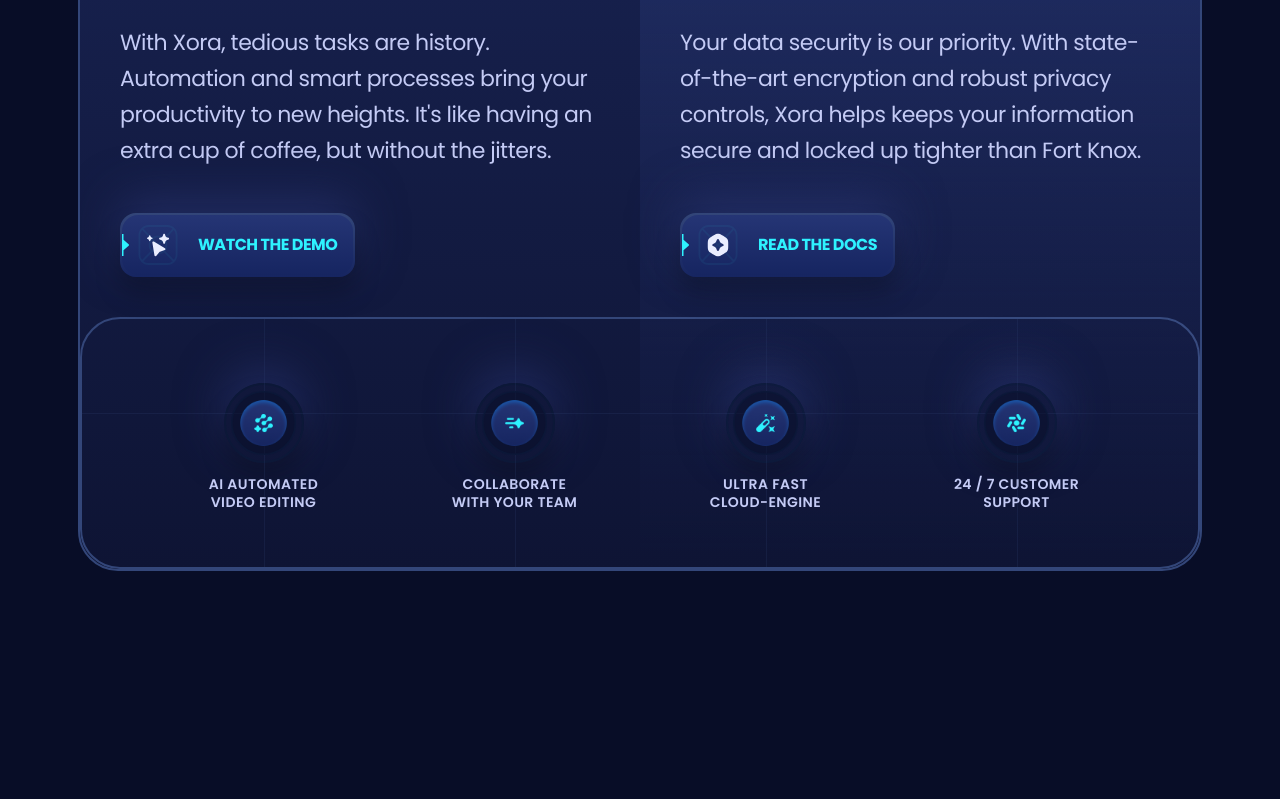
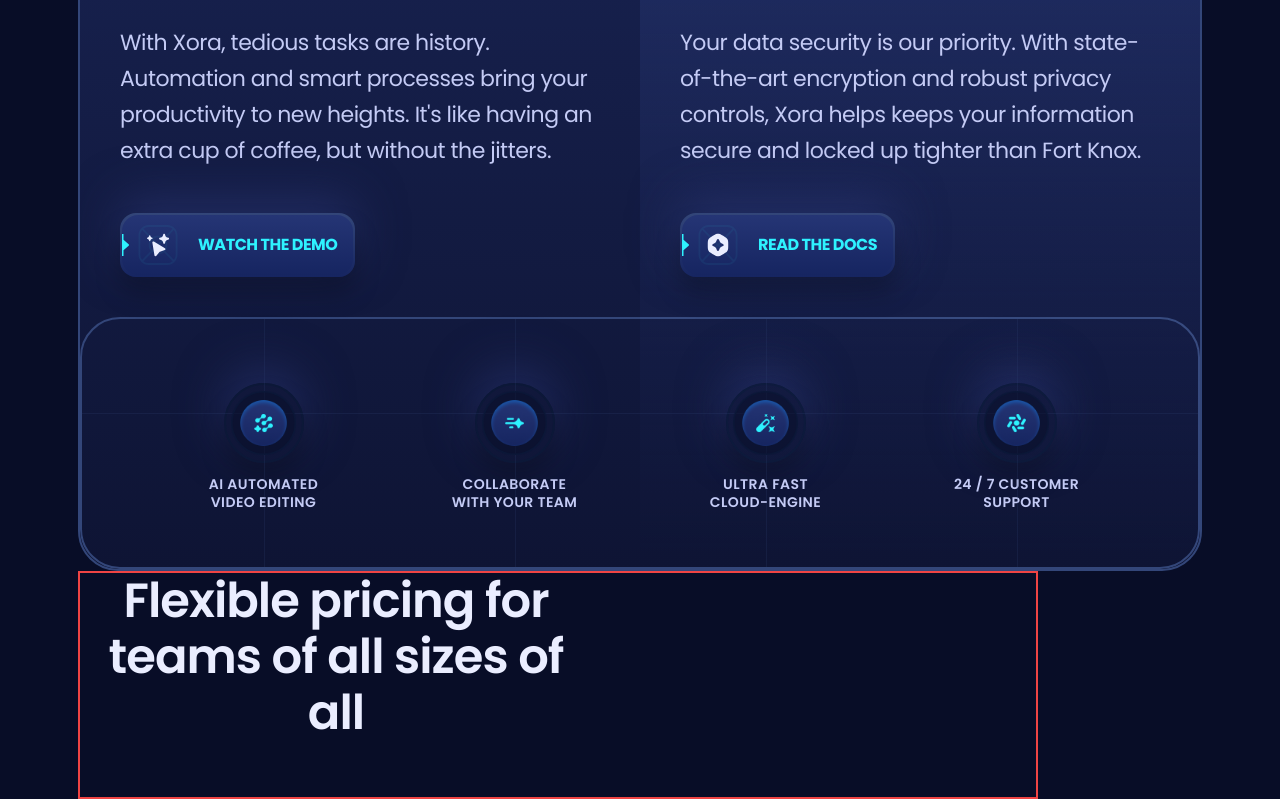
Before and after one commit to MrOLU24/XORA, a React (Vite) app: page / in a window 1280 px wide. Shown: the part 1229-2028 px from the top of the page. Before the commit the page ends 1800 px from the top, so only its background shows below. Built offline with nearby package versions, Linux system fonts and the light colour scheme.

Commit message:
moving to price section

```diff
--- a/src/App.jsx
+++ b/src/App.jsx
@@ -2,6 +2,7 @@
 import Header from "./Sections/header";
 import Hero from "./sections/Hero";
 import Features from "./sections/Features";
+import Pricing from "./sections/Pricing";
 
 function App() {
   return (
@@ -9,6 +10,7 @@
       <Header />
       <Hero />
       <Features/>
+      <Pricing/>
     </main>
   );
 }
--- /dev/null
+++ b/src/Sections/Pricing.jsx
@@ -0,0 +1,19 @@
+import React from "react";
+import { Element } from "react-scroll";
+
+const Pricing = () => {
+  return (
+    <section>
+      <Element name="pricing">
+        <div className="container">
+          <div className="max-w-960 border-2 border-red-500">
+            <h3 className="h3 max-lg:h4 max-md:h5 z-3 relative max-auto mb-14 max-w-lg text-center text-p4 max-md:mb-11 max-sm:max-w-sm">
+              Flexible pricing for teams of all sizes of all
+            </h3>
+          </div>
+        </div>
+      </Element>
+    </section>
+  );
+};
+export default Pricing;
```
